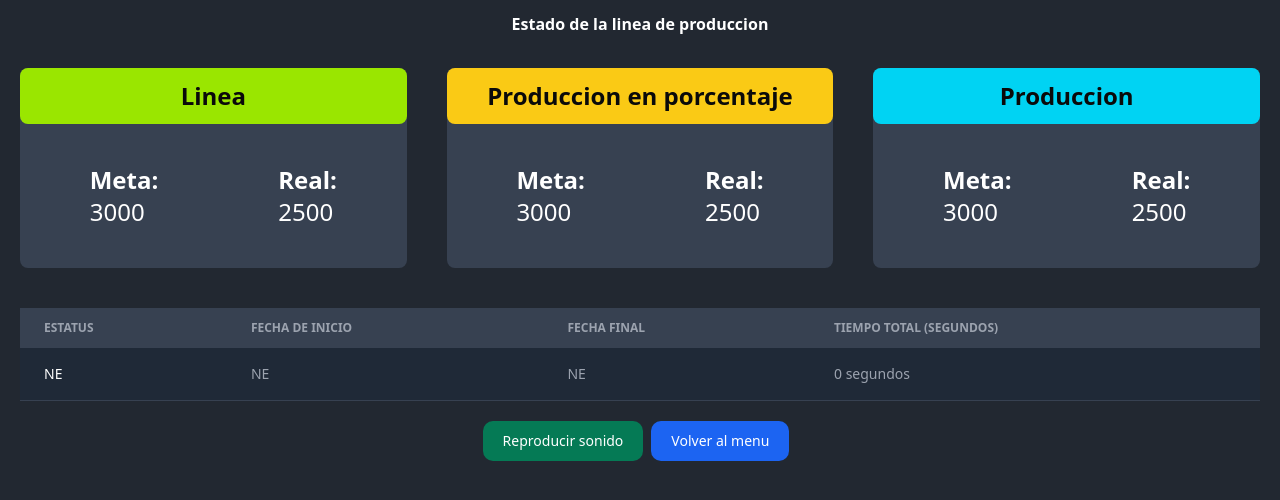
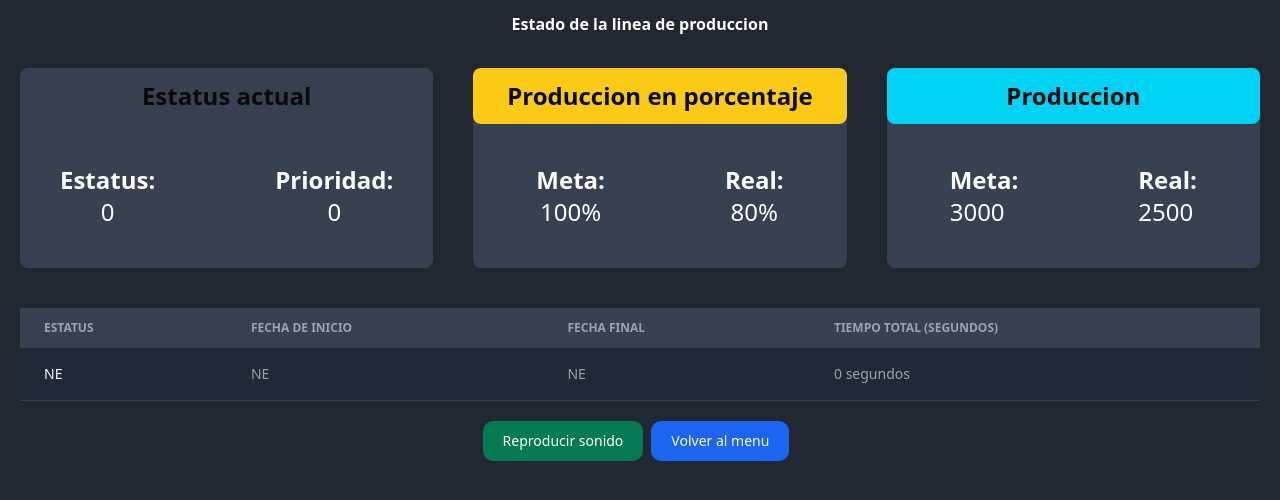
Before and after one commit to Bigpotatozz/Andon-system-front, a React (Vite) app: page /tableroLinea/1 in a window 1280 px wide. Shown: the top 500 px of the page. Built offline with nearby package versions, Linux system fonts and the light colour scheme.

Commit message:
add: funcion de parseo de segundos

```diff
--- a/dev-dist/sw.js
+++ b/dev-dist/sw.js
@@ -82,7 +82,7 @@ define(['./workbox-54d0af47'], (function (workbox) { 'use strict';
     "revision": "3ca0b8505b4bec776b69afdba2768812"
   }, {
     "url": "index.html",
-    "revision": "0.2pg4huinjf"
+    "revision": "0.4ilkhebu1g"
   }], {});
   workbox.cleanupOutdatedCaches();
   workbox.registerRoute(new workbox.NavigationRoute(workbox.createHandlerBoundToURL("index.html"), {
--- /dev/null
+++ b/src/helpers/conversorSegundos.ts
@@ -0,0 +1,14 @@
+export const convertirSegundos = (totalesSegundos: number) => {
+  const dias = Math.floor(totalesSegundos / 86400);
+  const horas = Math.floor((totalesSegundos % 86400) / 3600);
+  const minutos = Math.floor((totalesSegundos % 3600) / 60);
+  const segundos = totalesSegundos % 60;
+
+  const segundosToString =
+    `${dias.toString().padStart(2, "0")}:` +
+    `${horas.toString().padStart(2, "0")}:` +
+    `${minutos.toString().padStart(2, "0")}:` +
+    `${segundos.toString().padStart(2, "0")}`;
+
+  return segundosToString;
+};
--- a/src/tableroGeneral/TableroGeneral.tsx
+++ b/src/tableroGeneral/TableroGeneral.tsx
@@ -1,15 +1,17 @@
 import axios from "axios";
 import { LineaCard } from "./components/LineaCard";
-import { useEffect, useRef, useState } from "react";
-import type { EstatusResponse } from "../Models/EstatusResponse";
+import { useEffect, useState } from "react";
 import { Button } from "flowbite-react";
 import { Link } from "react-router";
+import { convertirSegundos } from "@/helpers/conversorSegundos";
 
 //En el tablero general puedes ver la informacion general de todas las lineas de produccion
 
 export const TableroGeneral = () => {
   //Inicializacion de los estados que se recibiran de la API
-  const [estados, setEstados] = useState<EstatusResponse[]>([]);
+  const [estados, setEstados] = useState<any[]>([]);
+
+  const segundosParseados: string = "";
 
   //Funcion que hace peticion a la api y guarda la respuesta en el state estados
   const obtenerEstatus = async () => {
@@ -18,6 +20,7 @@ export const TableroGeneral = () => {
     );
 
     setEstados(response.data.response);
+
     console.log(response.data);
   };
 
@@ -42,7 +45,7 @@ export const TableroGeneral = () => {
                 key={estado.idLineaProduccion}
                 nombre={estado.idLineaProduccion}
                 estatus={estado.estatusActual ?? 0}
-                tiempo={"adadad"}
+                tiempo={convertirSegundos(estado.total ?? 0)}
                 color={estado.color}
               />
             );
--- a/src/tableroIndividual/TableroIndividual.tsx
+++ b/src/tableroIndividual/TableroIndividual.tsx
@@ -95,19 +95,22 @@ export const TableroIndividual = () => {
         <div className="container1">
           <div className="flex">
             <div className="infoLinea m-5 w-xl rounded-md border-black bg-gray-700 text-start">
-              <div className="rounded-md bg-lime-400 p-3 text-center">
+              <div
+                className="rounded-md p-3 text-center"
+                style={{ background: `${linea.color}` }}
+              >
                 <h2 className="text-2xl">
-                  <strong>Linea</strong>
+                  <strong>Estatus actual</strong>
                 </h2>
               </div>
               <div className="flex justify-center gap-30 p-10 text-white">
-                <p className="text-2xl">
-                  <strong>Meta:</strong>
-                  <br></br> 3000
+                <p className="text-center text-2xl">
+                  <strong> Estatus: </strong>
+                  <br></br> {linea.estatusActual}
                 </p>
-                <p className="text-2xl">
-                  <strong>Real:</strong>
-                  <br></br> 2500
+                <p className="text-center text-2xl">
+                  <strong>Prioridad:</strong>
+                  <br></br> {linea.prioridad}
                 </p>
               </div>
             </div>
@@ -119,13 +122,13 @@ export const TableroIndividual = () => {
                 </h2>
               </div>
               <div className="flex justify-center gap-30 p-10 text-white">
-                <p className="text-2xl">
+                <p className="text-center text-2xl">
                   <strong>Meta:</strong>
-                  <br></br> 3000
+                  <br></br> 100%
                 </p>
-                <p className="text-2xl">
+                <p className="text-center text-2xl">
                   <strong>Real:</strong>
-                  <br></br> 2500
+                  <br></br> 80%
                 </p>
               </div>
             </div>
```
